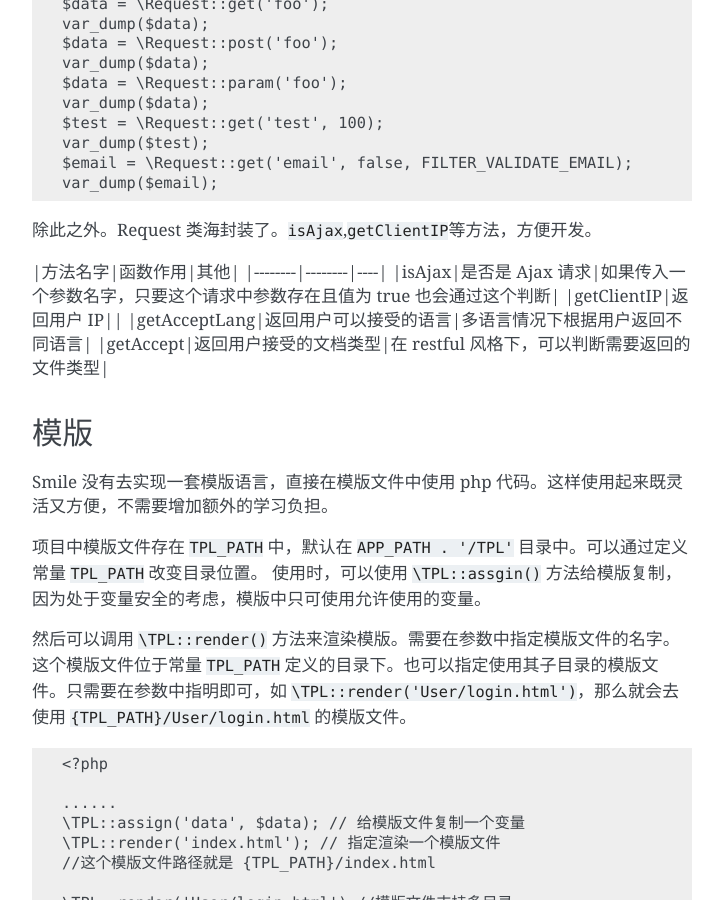
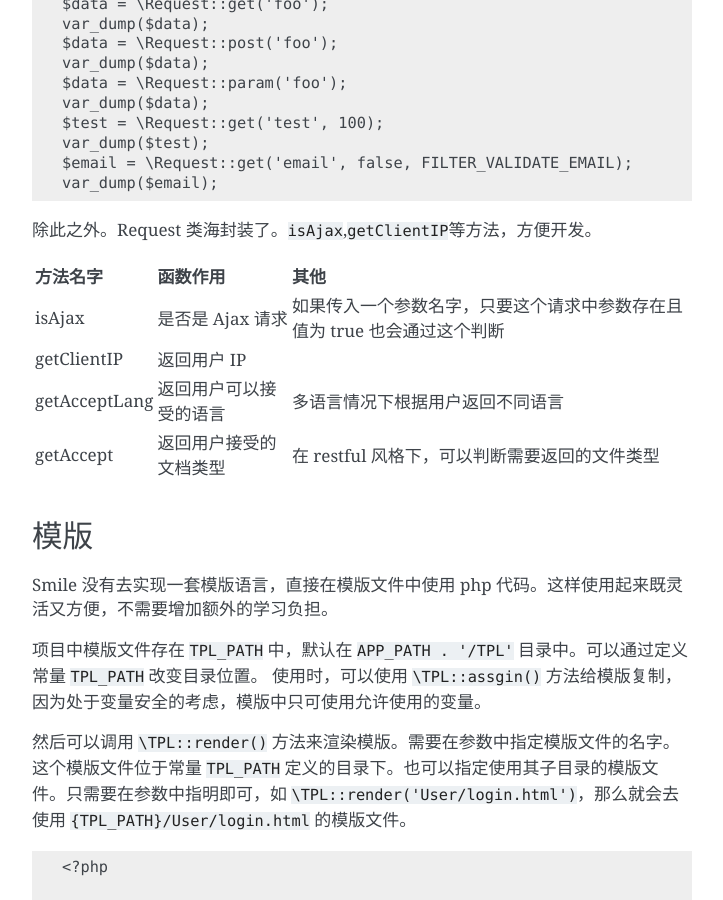
Before and after one commit to MinStenve/smile, a Sphinx documentation site: the page built from docs/index.md, in a window 1280 px wide and 900 px high, scrolled down 7681 px. Shown: the whole window, without its empty margins (388-1111 px from the left). Built offline with Sphinx 7.4.7, drawn with Linux system fonts in a browser that asks for light colours.

Commit message:
测试表格的显示

````diff
--- a/docs/index.md
+++ b/docs/index.md
@@ -347,12 +347,34 @@ var_dump($email);
 
 除此之外。Request 类海封装了。`isAjax`,`getClientIP`等方法，方便开发。
 
-|方法名字|函数作用|其他|
-|--------|--------|----|
-|isAjax|是否是 Ajax 请求|如果传入一个参数名字，只要这个请求中参数存在且值为 true 也会通过这个判断|
-|getClientIP|返回用户 IP||
-|getAcceptLang|返回用户可以接受的语言|多语言情况下根据用户返回不同语言|
-|getAccept|返回用户接受的文档类型|在 restful 风格下，可以判断需要返回的文件类型|
+<table><thead>
+<tr>
+<th>方法名字</th>
+<th>函数作用</th>
+<th>其他</th>
+</tr>
+</thead><tbody>
+<tr>
+<td>isAjax</td>
+<td>是否是 Ajax 请求</td>
+<td>如果传入一个参数名字，只要这个请求中参数存在且值为 true 也会通过这个判断</td>
+</tr>
+<tr>
+<td>getClientIP</td>
+<td>返回用户 IP</td>
+<td></td>
+</tr>
+<tr>
+<td>getAcceptLang</td>
+<td>返回用户可以接受的语言</td>
+<td>多语言情况下根据用户返回不同语言</td>
+</tr>
+<tr>
+<td>getAccept</td>
+<td>返回用户接受的文档类型</td>
+<td>在 restful 风格下，可以判断需要返回的文件类型</td>
+</tr>
+</tbody></table>
 
 ## 模版
 Smile 没有去实现一套模版语言，直接在模版文件中使用 php 代码。这样使用起来既灵活又方便，不需要增加额外的学习负担。
@@ -437,7 +459,7 @@ $db = new \DB('mysql:dbname=testdb;host=127.0.0.1', 'user', 'password', array('c
 
 ```
 
-#### 操作数据库
+### 操作数据库
 
 `get()` 方法查询数据库并返回一条数据。第一个参数 `$sql` 是 SQL 语句，支持参数绑定。第二个参数可选参数，是绑定的参数，必须是数组。第三个参数是，查询选项设定，一般留空就可。如：
 
````
